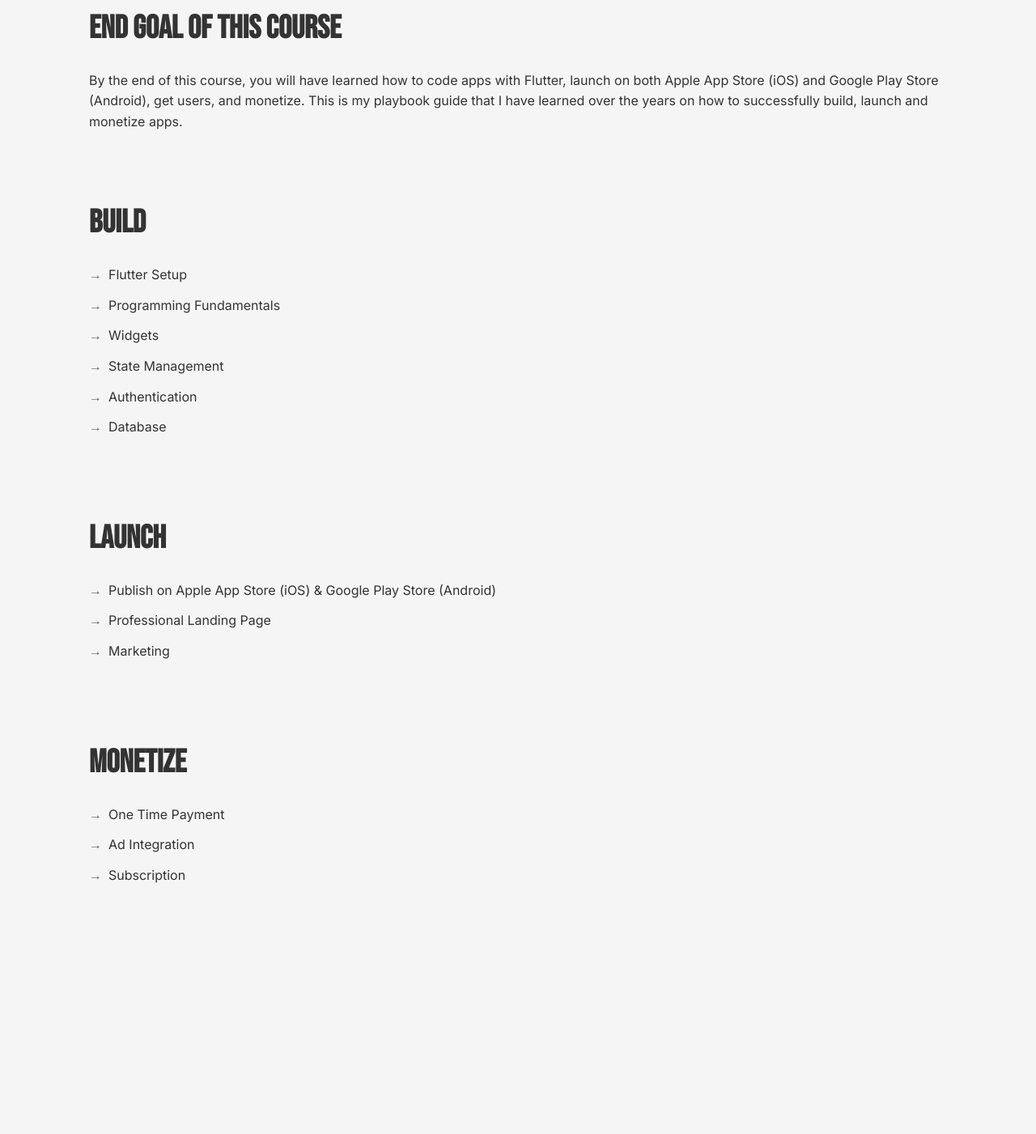
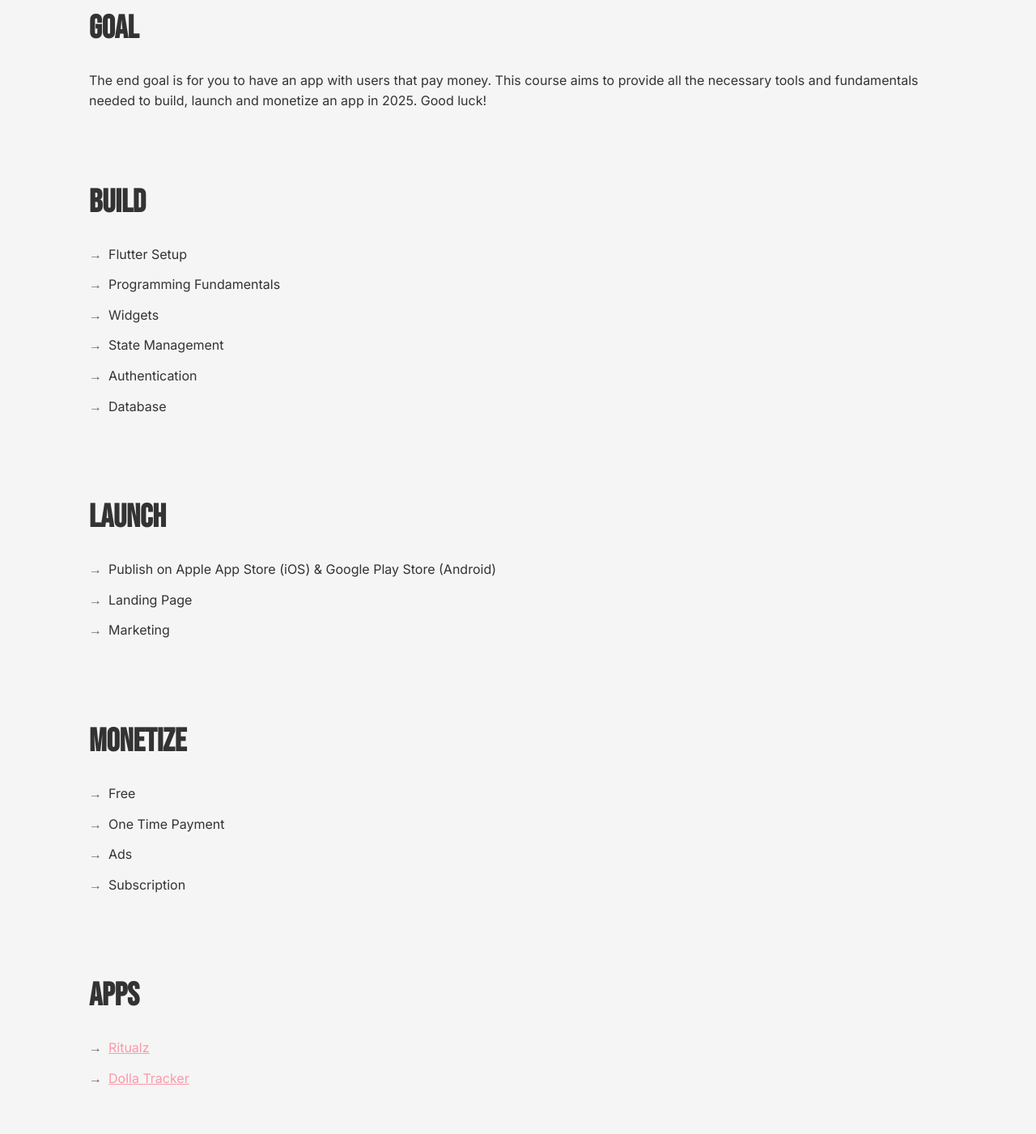
Before and after one commit to mitchkoko/build-launch-monetize, a plain HTML site: page index.html in a window 1280 px wide. Shown: the part 553-1954 px from the top of the page at 81% size. Before the commit the page ends 1739 px from the top, so only its background shows below. Drawn offline with Linux system fonts and the light colour scheme.

Commit message:
Updated Landing Page

```diff
--- a/index.html
+++ b/index.html
@@ -132,10 +132,10 @@ h1 {
 
     <div class="container">
 
-         <!-- End goal section with feature list -->
-         <section class="section">
-            <h2 class="section-title">End Goal of this course</h2>
-            <p>By the end of this course, you will have learned how to code apps with Flutter, launch on both Apple App Store (iOS) and Google Play Store (Android), get users, and monetize. This is my playbook guide that I have learned over the years on how to successfully build, launch and monetize apps.</p>
+         <!-- GOAL section with feature list -->
+        <section class="section">
+            <h2 class="section-title">Goal</h2>
+            <p>The end goal is for you to have an app with users that pay money. This course aims to provide all the necessary tools and fundamentals needed to build, launch and monetize an app in 2025. Good luck!</p>
         </section>
 
         <!-- What You'll BUILD section with feature list -->
@@ -156,7 +156,7 @@ h1 {
             <h2 class="section-title">Launch</h2>
             <ul class="features-list">
                 <li>Publish on Apple App Store (iOS) & Google Play Store (Android)</li>
-                <li>Professional Landing Page</li>
+                <li>Landing Page</li>
                 <li>Marketing</li>
             </ul>
         </section>
@@ -165,12 +165,21 @@ h1 {
         <section class="section">
             <h2 class="section-title">Monetize</h2>
             <ul class="features-list">
+                <li>Free</li>
                 <li>One Time Payment</li>
-                <li>Ad Integration</li>
+                <li>Ads</li>
                 <li>Subscription</li>
             </ul>
         </section>
 
+        <!-- APPS section with feature list -->
+        <section class="section">
+        <h2 class="section-title">Apps</h2>
+        <ul class="features-list">
+            <li><a href="https://ritualz.app" target="_blank" style="color: rgb(255, 151, 169);">Ritualz</a></li>
+            <li><a href="https://dollatracker.app" target="_blank" style="color: rgb(255, 151, 169);">Dolla Tracker</a></li>
+        </ul>
+        </section>
     </div>
 
 </body>
```
